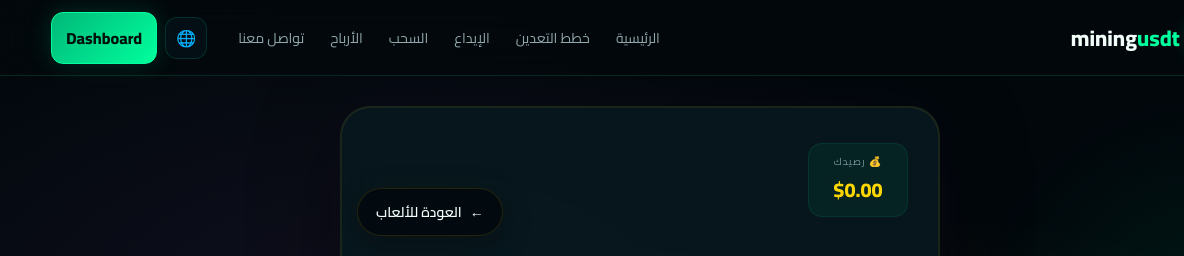
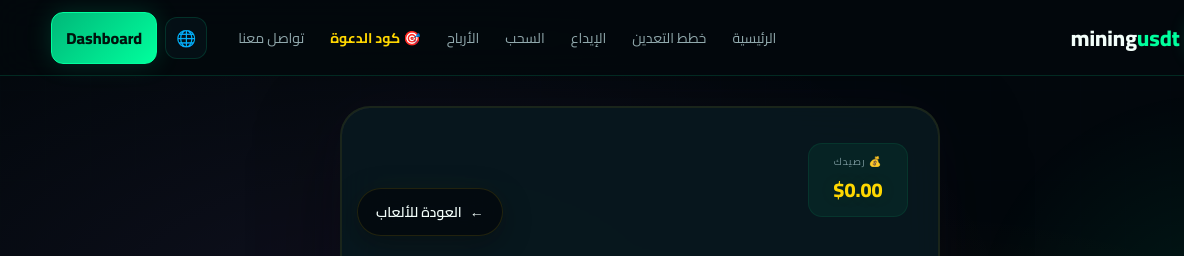
Before and after one commit to mining-usdt/usdtmining, a website: page game-roulette.html in a window 1280 px wide. Shown: the top 256 px of the page, 0-1184 px from the left. Drawn offline with Linux system fonts and the light colour scheme.

Commit message:
Update game-roulette.html

```diff
--- a/game-roulette.html
+++ b/game-roulette.html
@@ -568,6 +568,7 @@
         <a href="deposit.html" data-i18n="deposit">الإيداع</a>
         <a href="withdraw.html" data-i18n="withdraw">السحب</a>
         <a href="dashboard.html" data-i18n="profits">الأرباح</a>
+        <a href="referral.html" data-i18n="referral" style="color: #ffd700; font-weight: 700;">🎯 كود الدعوة</a>
         <a href="contact.html" data-i18n="contact">تواصل معنا</a>
       </nav>
       <div class="nav-actions">
```
